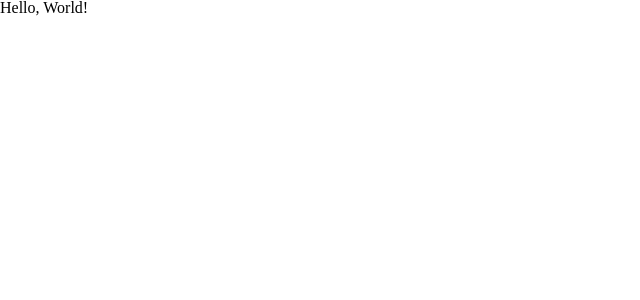
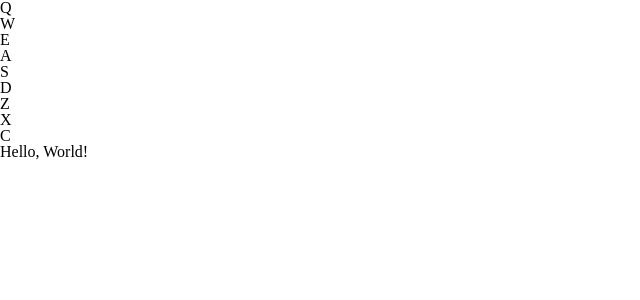
Before and after one commit to EtshD1/Drum-Machine, a React (Create React App) app: page / in a window 1280 px wide. Shown: the top 300 px of the page, without its empty margins (0-640 px from the left). Built offline with nearby package versions, Linux system fonts and the light colour scheme.

Commit message:
add DrumPad component

```diff
--- a/src/App.tsx
+++ b/src/App.tsx
@@ -1,8 +1,25 @@
 import React from 'react';
+import DrumPad from './Components/DrumPad';
 import './reset.css';
 
+const keys = [
+  'Q',
+  'W',
+  'E',
+  'A',
+  'S',
+  'D',
+  'Z',
+  'X',
+  'C'
+];
+
 const App = () => {
-  return (<div>
+  const drumpads = keys.map(key => <DrumPad name={key} />);
+
+  return (<div id="drum-machine">
+    <div id="display"></div>
+    <div>{drumpads}</div>
     <h1>Hello, World!</h1>
   </div>);
 }
--- /dev/null
+++ b/src/Components/DrumPad.tsx
@@ -0,0 +1,10 @@
+import React from 'react';
+
+const DrumPad = ({ name }: { name: string }) => {
+  return (<div id={`${name}Container`} className="drum-pad">
+    {name}
+    <audio id={name} className="clip" src="./audio/A.wav"></audio>
+  </div>);
+}
+
+export default DrumPad;
```
